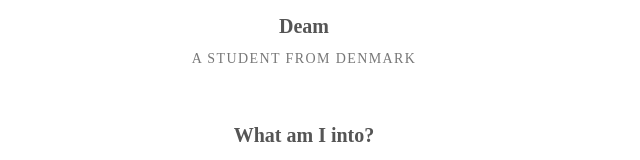
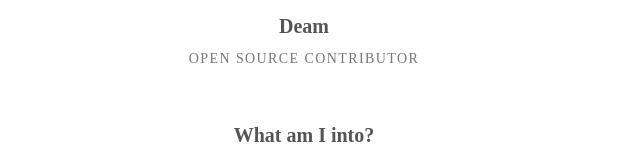
Before and after one commit to deamme/deamme.github.io, a plain HTML site: page index.html in a window 1280 px wide. Shown: the part 301-461 px from the top of the page, 336-976 px from the left. Drawn offline with nearby package versions, Linux system fonts and the light colour scheme.

Commit message:
Change title

```diff
--- a/index.html
+++ b/index.html
@@ -15,7 +15,7 @@
 <header class="tc pv4">
   <img src="assets/images/avatar.jpg" class="br-100 pa1 ba b--black-10 h5-ns w5-ns h4 w4" alt="avatar">
   <h1 class="f5 f4-ns fw6 mid-gray">Deam</h1>
-  <h2 class="f6 gray fw2 ttu tracked">A Student from Denmark</h2>
+  <h2 class="f6 gray fw2 ttu tracked">Open Source Contributor</h2>
 </header>
 <section class="center mw7-ns">
 	<h1 class="tc f5 f4-ns fw6 mid-gray">What am I into?</h1>
```
